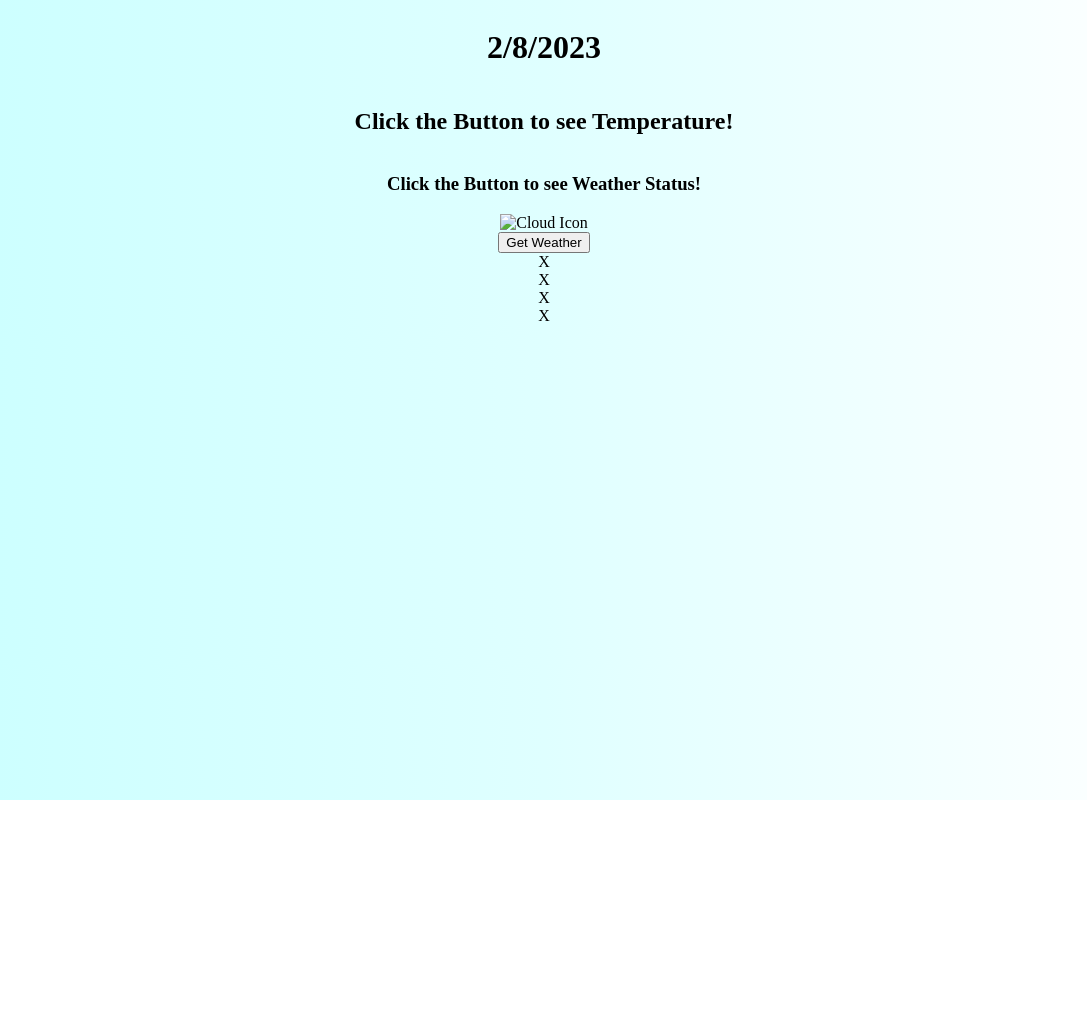
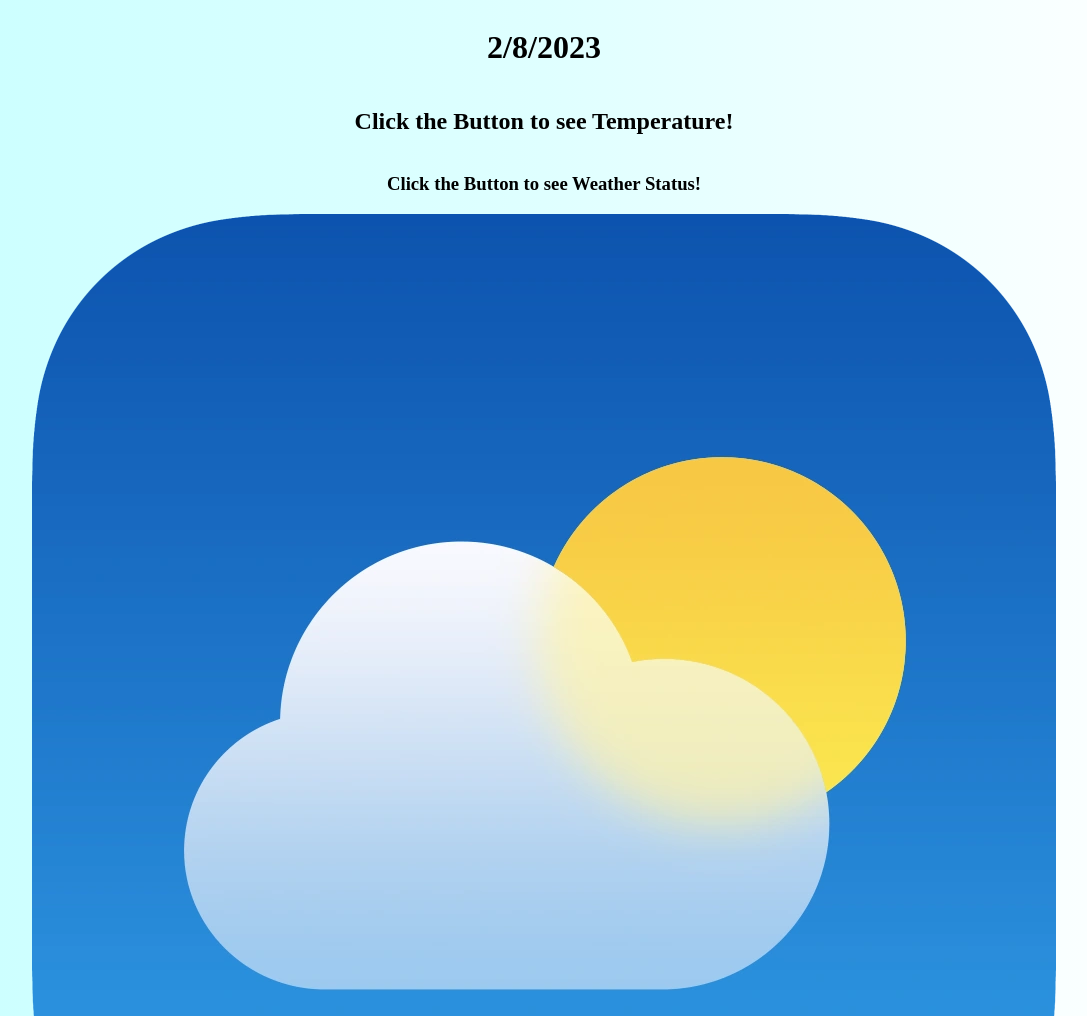
Before and after one commit to SamJiang47/WeatherApp, a plain HTML site: page index.html in a window 1280 px wide. Shown: the top 1016 px of the page, without its empty margins (96-1183 px from the left). Before the commit the page ends 800 px from the top, so only its background shows below. Drawn offline with Linux system fonts and the light colour scheme.

Commit message:
HTML
updates

```diff
--- a/index.html
+++ b/index.html
@@ -10,7 +10,7 @@
             <h1 id="date">2/8/2023</h1>
             <h2 id="temperature">Click the Button to see Temperature!</h2>
             <h3 id ="weatherStatus">Click the Button to see Weather Status!</h3>
-            <img src="cloud.svg" alt="Cloud Icon" class="weather-icon">
+            <img src="Weatherlogo.png" alt="Cloud Icon" class="weather-icon">
             <button id="getWeatherBtn">Get Weather</button>
             <div class="fiveday">
                 <div class="forecast"></div>
```
Also changed, not shown: Weatherlogo.png (added).
